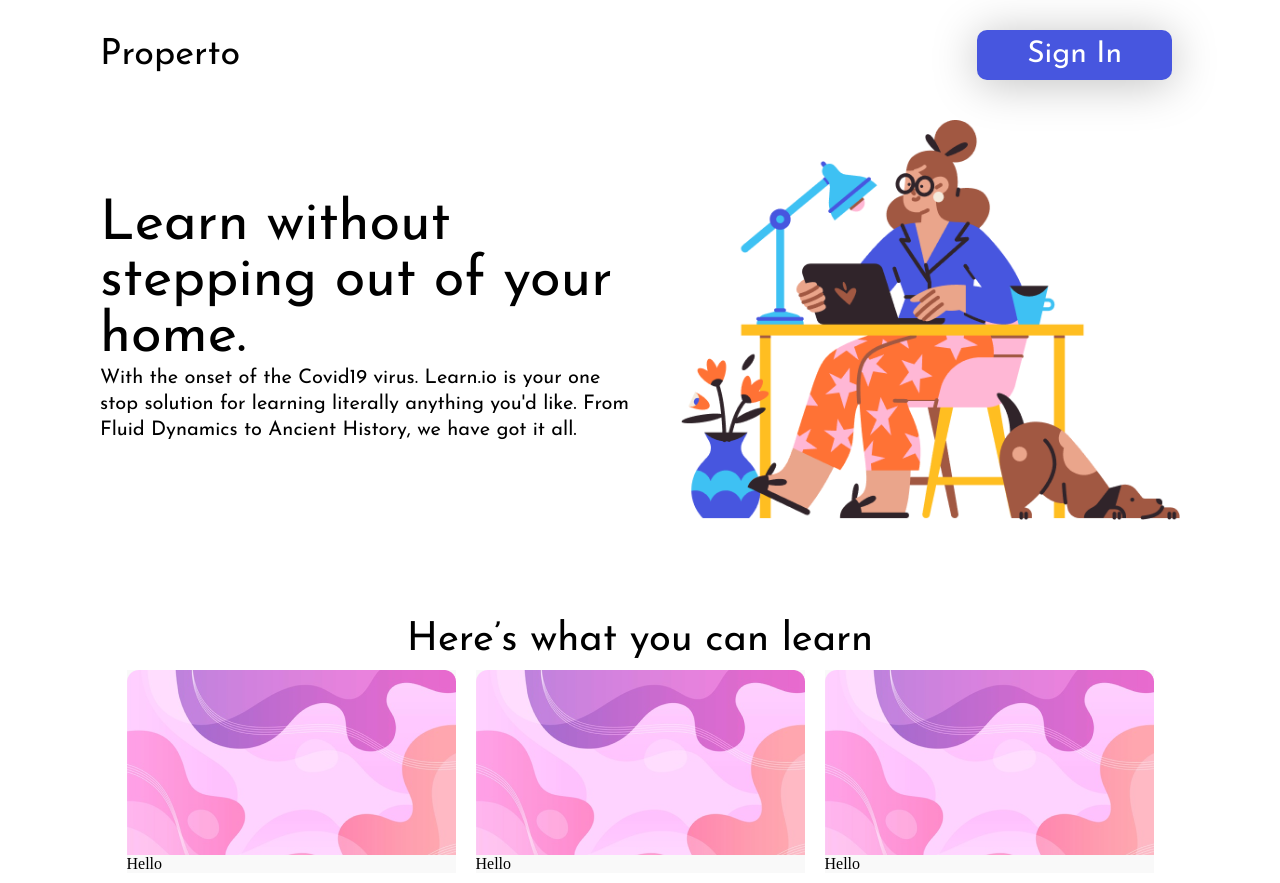
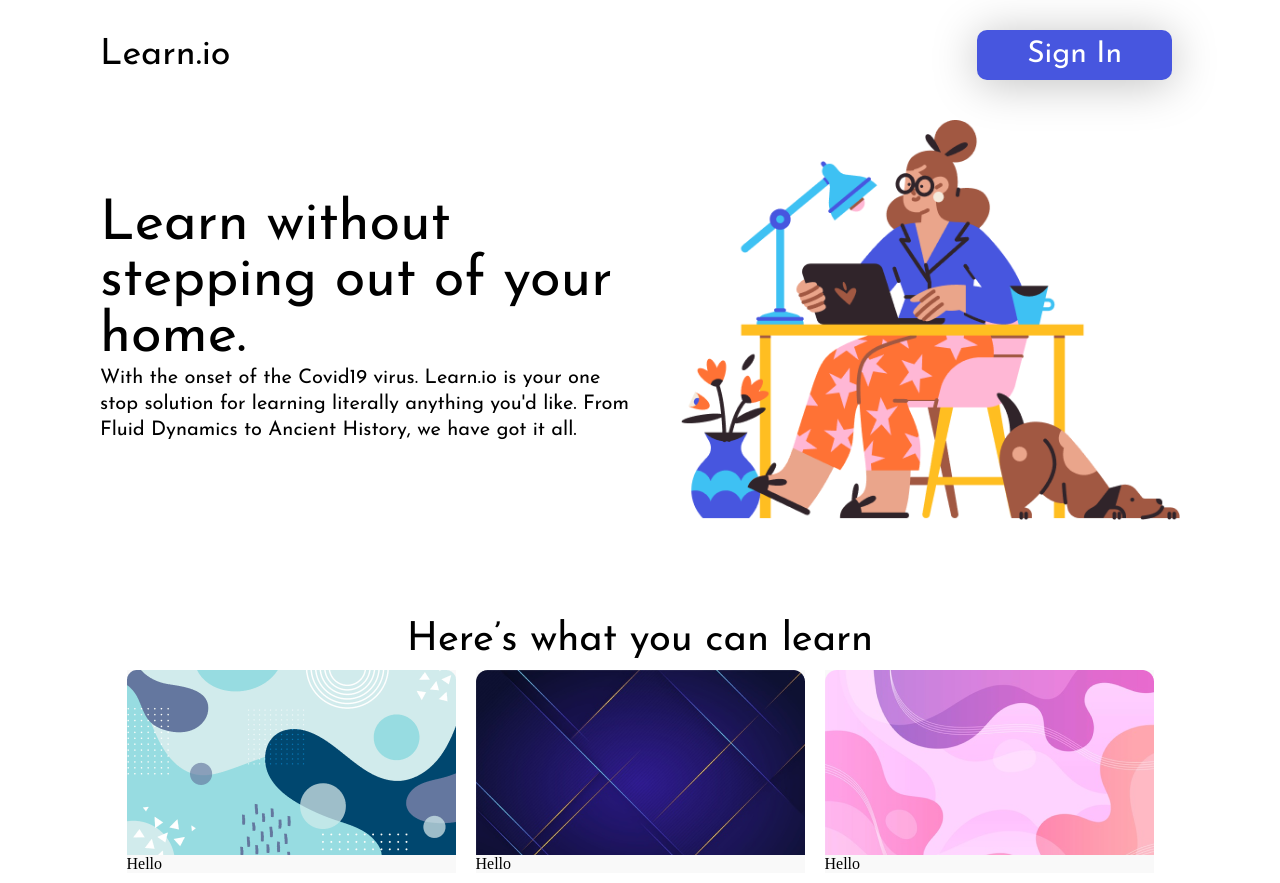
Before and after one commit to yashjha123/e-lite-section-1, a plain HTML site: page Prompt 2/index.html in a window 1280 px wide. Drawn offline with Linux system fonts and the light colour scheme; files that its build step writes are made by us from their sources; files whose address does not match are found by name.

Commit message:
Changed Images on Learn.io

```diff
--- a/Prompt 2/index.html
+++ b/Prompt 2/index.html
@@ -10,7 +10,7 @@
 <body>
 <div class="navbar vertical-align">
 	<div class="details left">
-		Properto
+		Learn.io
 	</div>
 	<div class="details right">
 		<div class="button login">
@@ -38,12 +38,12 @@
 	</div>
 	<div class="cards">
 		<div class="card">
-			<img class="card-img" src="images/history.png">
+			<img class="card-img" src="images/fluid.png">
 			<br>
 			Hello
 		</div>
 		<div class="card">
-			<img class="card-img" src="images/history.png">
+			<img class="card-img" src="images/calculus.png">
 			<br>
 			Hello
 		</div>
--- a/Prompt 2/js/main.js
+++ /dev/null
@@ -1,4 +0,0 @@
-function myScript(){
-	document.getElementById('filter').style.height = 0;
-	document.getElementById('filter').style.height = 0;
-}
```
Also changed, not shown: 1 other file.
